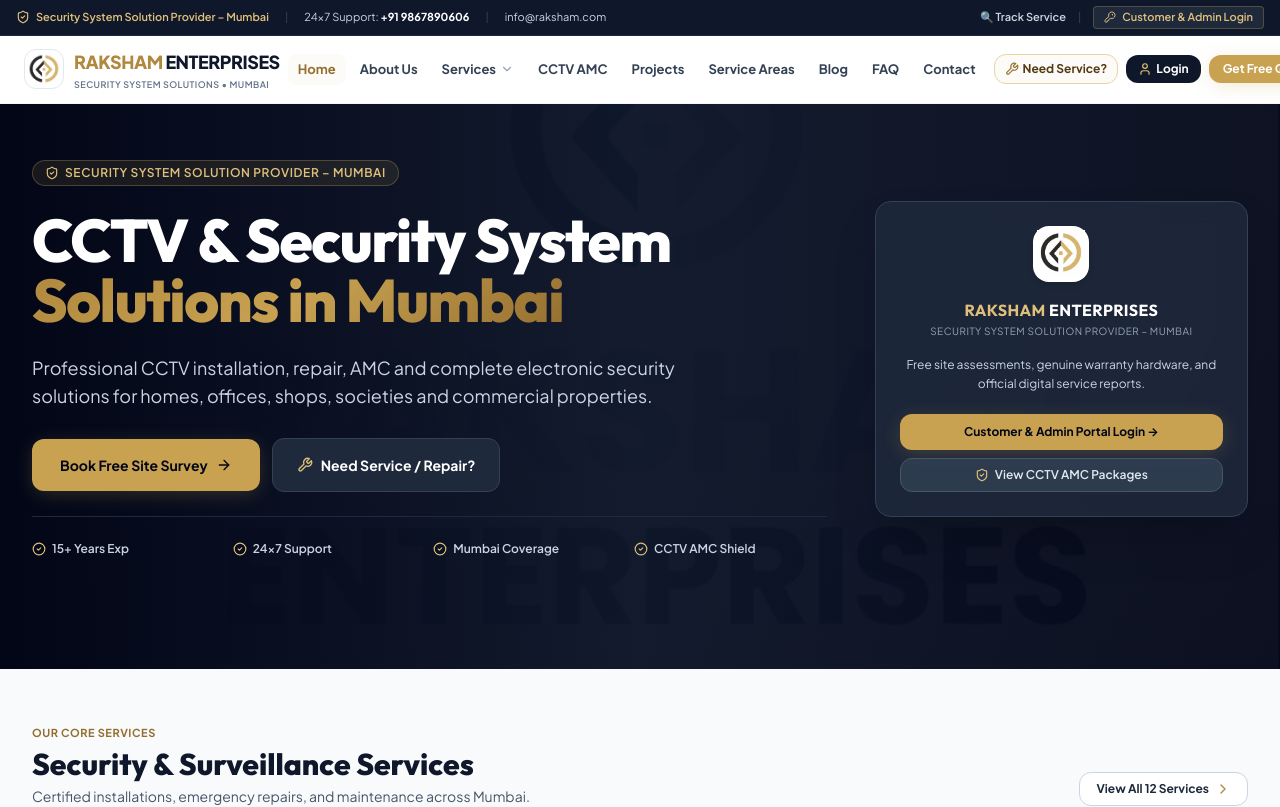
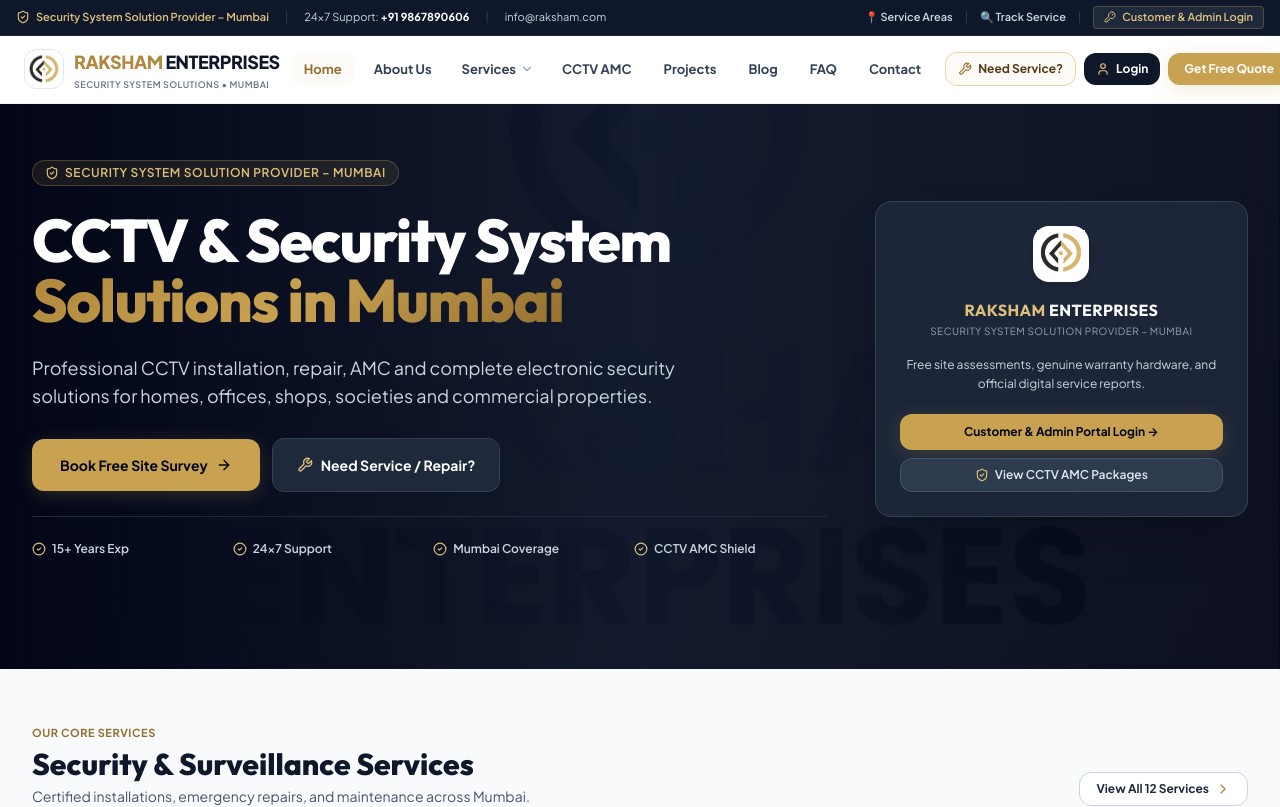
Before and after one commit to guptadipti0123-netizen/raksham-enterprises-web1, a React (Vite) app: page / in a window 1280 px wide. Shown: the top 807 px of the page. Built offline with nearby package versions, Linux system fonts and the light colour scheme.

Commit message:
feat(navbar): merge Service Areas into Services sub-menu and ensure Get Free Quote never clips

```diff
--- a/src/components/Navbar.jsx
+++ b/src/components/Navbar.jsx
@@ -1,7 +1,5 @@
 import React, { useState, useEffect, useRef } from 'react';
 import { Link, useLocation } from 'react-router-dom';
-import { COMPANY_INFO, SERVICES } from '../data/websiteData';
-import { useAuth } from '../context/AuthContext';
 import {
   Phone,
   MessageSquare,
@@ -9,37 +7,40 @@ import {
   X,
   ChevronDown,
   ShieldCheck,
+  User,
+  Lock,
+  Wrench,
+  ArrowRight,
+  Sparkles,
+  KeyRound,
   UserCheck,
-  KeyRound,
-  ArrowRight,
-  User,
-  Sparkles,
-  Wrench
+  MapPin
 } from 'lucide-react';
+import { COMPANY_INFO, SERVICES, MUMBAI_LOCATIONS } from '../data/websiteData';
+import { useAuth } from '../context/AuthContext';
 import IconRenderer from './IconRenderer';
 
 export default function Navbar({ onOpenQuote }) {
-  const { userRole, activeCustomer } = useAuth();
   const [isScrolled, setIsScrolled] = useState(false);
   const [isMobileMenuOpen, setIsMobileMenuOpen] = useState(false);
   const [isServicesOpen, setIsServicesOpen] = useState(false);
   const dropdownRef = useRef(null);
   const location = useLocation();
+  const { userRole, activeCustomer } = useAuth();
 
   useEffect(() => {
     const handleScroll = () => {
-      setIsScrolled(window.scrollY > 15);
+      if (window.scrollY > 20) {
+        setIsScrolled(true);
+      } else {
+        setIsScrolled(false);
+      }
     };
     window.addEventListener('scroll', handleScroll);
     return () => window.removeEventListener('scroll', handleScroll);
   }, []);
 
-  useEffect(() => {
-    setIsMobileMenuOpen(false);
-    setIsServicesOpen(false);
-  }, [location.pathname]);
-
-  // Click outside listener for dropdown
+  // Close dropdown when clicking outside
   useEffect(() => {
     const handleClickOutside = (event) => {
       if (dropdownRef.current && !dropdownRef.current.contains(event.target)) {
@@ -50,13 +51,13 @@ export default function Navbar({ onOpenQuote }) {
     return () => document.removeEventListener('mousedown', handleClickOutside);
   }, []);
 
+  // Main Desktop Navigation Links (Service Areas moved inside Services Submenu)
   const navLinks = [
     { name: 'Home', path: '/' },
     { name: 'About Us', path: '/about-us' },
     { name: 'Services', path: '/services', hasDropdown: true },
     { name: 'CCTV AMC', path: '/cctv-amc-mumbai' },
     { name: 'Projects', path: '/projects' },
-    { name: 'Service Areas', path: '/service-areas' },
     { name: 'Blog', path: '/blog' },
     { name: 'FAQ', path: '/faq' },
     { name: 'Contact', path: '/contact' },
@@ -84,6 +85,13 @@ export default function Navbar({ onOpenQuote }) {
           </div>
 
           <div className="flex items-center space-x-3">
+            <Link
+              to="/service-areas"
+              className="text-slate-300 hover:text-gold-400 font-semibold transition-colors flex items-center space-x-1"
+            >
+              <span>📍 Service Areas</span>
+            </Link>
+            <span className="text-slate-700">|</span>
             <Link
               to="/track-service"
               className="text-slate-300 hover:text-gold-400 font-semibold transition-colors flex items-center space-x-1"
@@ -121,9 +129,9 @@ export default function Navbar({ onOpenQuote }) {
           : 'bg-white border-b border-slate-100 py-3'
       }`}>
         <div className="max-w-[1440px] mx-auto px-4 sm:px-6">
-          <div className="flex items-center justify-between gap-2">
+          <div className="flex items-center justify-between gap-3">
 
-            {/* Brand Logo (Always protected with flex-shrink-0) */}
+            {/* Brand Logo */}
             <Link to="/" className="flex items-center space-x-2.5 flex-shrink-0 group">
               <div className="w-9 h-9 sm:w-10 sm:h-10 rounded-xl overflow-hidden bg-white border border-slate-200 p-0.5 flex items-center justify-center shadow-xs group-hover:border-gold-500 transition-colors flex-shrink-0">
                 <img
@@ -142,8 +150,8 @@ export default function Navbar({ onOpenQuote }) {
               </div>
             </Link>
 
-            {/* Desktop Navigation Links (Single Straight Line with whitespace-nowrap) */}
-            <div className="hidden lg:flex items-center space-x-0.5 xl:space-x-1 flex-shrink-0">
+            {/* Desktop Navigation Links */}
+            <div className="hidden lg:flex items-center space-x-1 xl:space-x-2 flex-shrink-0">
               {navLinks.map((link) => {
                 const isActive = location.pathname === link.path || (link.path !== '/' && location.pathname.startsWith(link.path));
 
@@ -152,40 +160,62 @@ export default function Navbar({ onOpenQuote }) {
                     <div
                       key={link.name}
                       ref={dropdownRef}
-                      className="relative"
+                      className="relative group/nav"
                       onMouseEnter={() => setIsServicesOpen(true)}
                       onMouseLeave={() => setIsServicesOpen(false)}
                     >
-                      <button
-                        type="button"
-                        onClick={() => setIsServicesOpen(!isServicesOpen)}
-                        className={`px-2 xl:px-2.5 py-1.5 text-[12px] xl:text-[13px] font-bold rounded-lg transition-all flex items-center space-x-1 whitespace-nowrap ${
+                      <div className="flex items-center">
+                        <Link
+                          to={link.path}
+                          className={`pl-2.5 pr-1 py-1.5 text-[13px] font-bold rounded-l-lg transition-all whitespace-nowrap ${
                             isActive
                               ? 'text-gold-700 bg-gold-50'
                               : 'text-slate-700 hover:text-gold-700 hover:bg-slate-50'
                           }`}
                         >
-                        <span>{link.name}</span>
+                          {link.name}
+                        </Link>
+                        <button
+                          type="button"
+                          onClick={() => setIsServicesOpen(!isServicesOpen)}
+                          className={`pr-2 py-1.5 text-[13px] rounded-r-lg transition-all flex items-center ${
+                            isActive
+                              ? 'text-gold-700 bg-gold-50'
+                              : 'text-slate-700 hover:text-gold-700 hover:bg-slate-50'
+                          }`}
+                          aria-label="Toggle services menu"
+                        >
                           <ChevronDown className={`w-3.5 h-3.5 transition-transform duration-200 ${isServicesOpen ? 'rotate-180 text-gold-600' : 'text-slate-400'}`} />
                         </button>
+                      </div>
 
-                      {/* Dropdown Menu */}
+                      {/* Dropdown Menu (Includes 12 Services + Service Areas Submenu) */}
                       {isServicesOpen && (
-                        <div className="absolute top-full left-0 w-[580px] bg-white border border-slate-200 rounded-2xl shadow-xl p-4 transition-all duration-200 grid grid-cols-2 gap-2 z-50 animate-fadeIn mt-1">
-                          <div className="col-span-2 pb-2 mb-1 border-b border-slate-100 flex justify-between items-center px-1">
-                            <span className="text-[11px] font-bold uppercase tracking-wider text-slate-500">
-                              Our 12 Security Services
-                            </span>
+                        <div className="absolute top-full left-0 w-[620px] bg-white border border-slate-200 rounded-2xl shadow-xl p-4 transition-all duration-200 z-50 animate-fadeIn mt-1">
+
+                          {/* Top Sub-Bar with Direct Page Links */}
+                          <div className="pb-3 mb-2 border-b border-slate-100 flex items-center justify-between px-1">
                             <Link
                               to="/services"
                               onClick={() => setIsServicesOpen(false)}
-                              className="text-xs text-gold-700 font-bold hover:underline flex items-center space-x-1"
+                              className="text-xs text-gold-700 hover:text-gold-800 font-extrabold flex items-center space-x-1"
                             >
-                              <span>View All Services</span>
+                              <span>🛠️ View All 12 Services Page</span>
                               <ArrowRight className="w-3 h-3" />
+                            </Link>
+
+                            <Link
+                              to="/service-areas"
+                              onClick={() => setIsServicesOpen(false)}
+                              className="text-xs text-slate-800 hover:text-gold-700 font-bold bg-gold-50 hover:bg-gold-100 px-2.5 py-1 rounded-lg border border-gold-200 flex items-center space-x-1 transition-colors"
+                            >
+                              <span>📍 Mumbai Service Areas (14 Hubs)</span>
+                              <ArrowRight className="w-3 h-3 text-gold-600" />
                             </Link>
                           </div>
 
+                          {/* 12 Services Grid */}
+                          <div className="grid grid-cols-2 gap-2">
                             {SERVICES.map((service) => (
                               <Link
                                 key={service.id}
@@ -207,6 +237,22 @@ export default function Navbar({ onOpenQuote }) {
                               </Link>
                             ))}
                           </div>
+
+                          {/* Bottom Area Quick Link Banner */}
+                          <div className="mt-3 pt-2.5 border-t border-slate-100 flex items-center justify-between text-xs px-2 bg-slate-50 p-2 rounded-xl">
+                            <span className="text-[11px] text-slate-600 font-medium">
+                              Covering Chembur, Ghatkopar, Sakinaka, Andheri, Navi Mumbai & more
+                            </span>
+                            <Link
+                              to="/service-areas"
+                              onClick={() => setIsServicesOpen(false)}
+                              className="font-bold text-gold-700 hover:underline flex items-center space-x-1"
+                            >
+                              <span>Explore Locations →</span>
+                            </Link>
+                          </div>
+
+                        </div>
                       )}
                     </div>
                   );
@@ -216,7 +262,7 @@ export default function Navbar({ onOpenQuote }) {
                   <Link
                     key={link.name}
                     to={link.path}
-                    className={`px-2 xl:px-2.5 py-1.5 text-[12px] xl:text-[13px] font-bold rounded-lg transition-all whitespace-nowrap ${
+                    className={`px-2.5 xl:px-3 py-1.5 text-[13px] font-bold rounded-lg transition-all whitespace-nowrap ${
                       isActive
                         ? 'text-gold-700 bg-gold-50'
                         : 'text-slate-700 hover:text-gold-700 hover:bg-slate-50'
@@ -229,10 +275,10 @@ export default function Navbar({ onOpenQuote }) {
             </div>
 
             {/* Right Header Action Buttons (Desktop) */}
-            <div className="hidden lg:flex items-center space-x-1.5 xl:space-x-2 flex-shrink-0">
+            <div className="hidden lg:flex items-center space-x-2 flex-shrink-0">
               <Link
                 to="/service-request"
-                className="flex items-center space-x-1 px-2.5 py-1.5 rounded-xl bg-gold-50 hover:bg-gold-100 text-gold-900 border border-gold-300 text-xs font-bold transition-all whitespace-nowrap shadow-2xs"
+                className="flex items-center space-x-1.5 px-3 py-2 rounded-xl bg-gold-50 hover:bg-gold-100 text-gold-900 border border-gold-300 text-xs font-bold transition-all whitespace-nowrap shadow-2xs"
               >
                 <Wrench className="w-3.5 h-3.5 text-gold-700 flex-shrink-0" />
                 <span>Need Service?</span>
@@ -240,7 +286,7 @@ export default function Navbar({ onOpenQuote }) {
 
               <Link
                 to={userRole ? (userRole === 'admin' ? '/admin/dashboard' : '/customer/dashboard') : '/login'}
-                className="flex items-center space-x-1 px-3 py-1.5 rounded-xl bg-slate-900 hover:bg-slate-800 text-white text-xs font-bold transition-all whitespace-nowrap shadow-2xs"
+                className="flex items-center space-x-1.5 px-3 py-2 rounded-xl bg-slate-900 hover:bg-slate-800 text-white text-xs font-bold transition-all whitespace-nowrap shadow-2xs"
               >
                 <User className="w-3.5 h-3.5 text-gold-400 flex-shrink-0" />
                 <span>{userRole ? (userRole === 'admin' ? 'Admin' : 'Portal') : 'Login'}</span>
@@ -248,13 +294,13 @@ export default function Navbar({ onOpenQuote }) {
 
               <button
                 onClick={onOpenQuote}
-                className="px-3.5 py-1.5 rounded-xl bg-gold-500 hover:bg-gold-600 text-white font-bold text-xs shadow-gold-soft hover:shadow-gold-hover transition-all whitespace-nowrap"
+                className="px-4 py-2 rounded-xl bg-gold-500 hover:bg-gold-600 text-white font-bold text-xs shadow-gold-soft hover:shadow-gold-hover transition-all whitespace-nowrap flex-shrink-0"
               >
                 Get Free Quote
               </button>
             </div>
 
-            {/* Mobile Header Right Controls (Clean, Compact & Never Overflows) */}
+            {/* Mobile Header Right Controls */}
             <div className="flex items-center space-x-1.5 sm:space-x-2 lg:hidden flex-shrink-0">
               <Link
                 to="/service-request"
@@ -305,6 +351,15 @@ export default function Navbar({ onOpenQuote }) {
               })}
 
               <Link
+                to="/service-areas"
+                onClick={() => setIsMobileMenuOpen(false)}
+                className="px-3.5 py-2.5 rounded-xl text-xs font-bold text-slate-700 hover:bg-slate-50 flex items-center space-x-2"
+              >
+                <MapPin className="w-4 h-4 text-gold-600" />
+                <span>Mumbai Service Areas (14 Locations)</span>
+              </Link>
+
+              <Link
                 to="/service-request"
                 onClick={() => setIsMobileMenuOpen(false)}
                 className="px-3.5 py-2.5 rounded-xl text-xs font-bold text-slate-900 bg-gold-50/80 border border-gold-200 flex items-center space-x-2"
```
Lines whose indentation alone changed are shown as unchanged.
